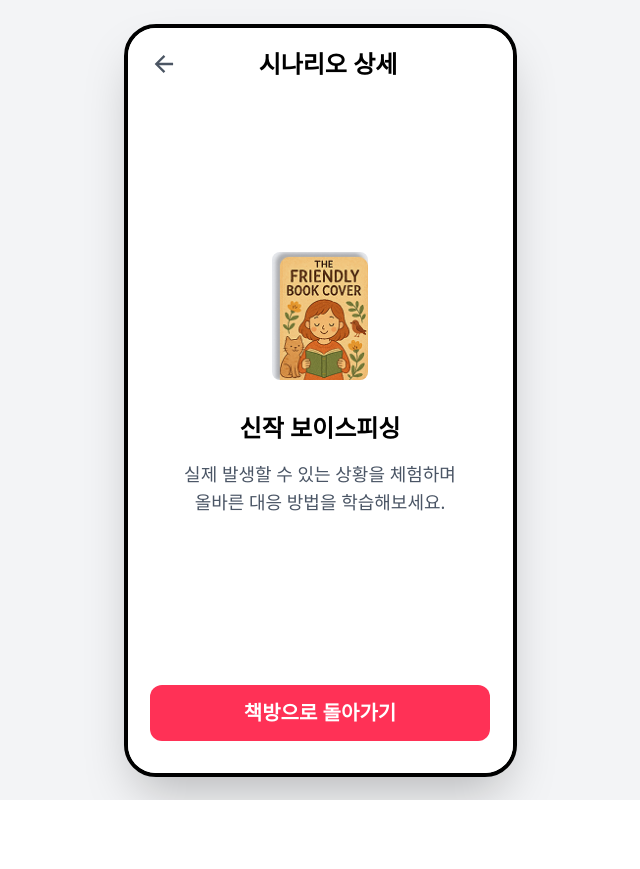
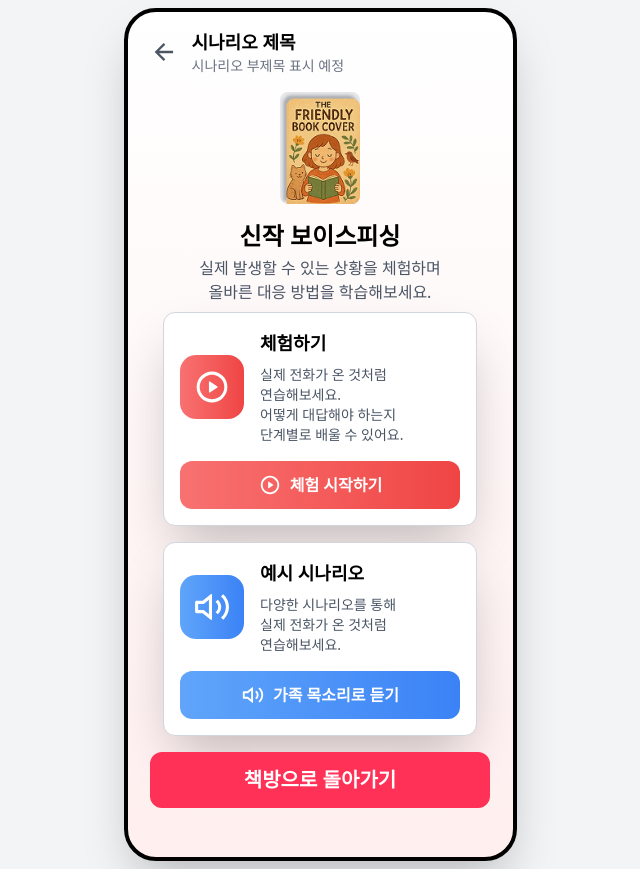
Before and after one commit to Sonjuz/frontend, a React (Vite) app: page / in a window 1280 px wide. Both pictures are taken after a click on the element 528 px from the left and 247 px from the top of the page. Shown: the whole page, without its empty margins (320-960 px from the left). Before the commit the page ends 800 px from the top, so only its background shows below. Built offline with nearby package versions, Linux system fonts and the light colour scheme.

Commit message:
feat: 시나리오 상세 페이지 구현

```diff
--- a/src/components/DefaultLayout.jsx
+++ b/src/components/DefaultLayout.jsx
@@ -3,7 +3,7 @@ import { Outlet } from 'react-router-dom';
 export default function DefaultLayout() {
   return (
     <div className='min-h-screen bg-gray-100 flex items-center justify-center p-2'>
-      <div className='w-[393px] h-[753px] bg-white border-4 border-black rounded-4xl overflow-hidden shadow-2xl'>
+      <div className='w-[393px] h-[853px] bg-gradient-to-b from-white to-[#FFEFEF] border-4 border-black rounded-4xl overflow-hidden shadow-2xl overflow-y-scroll scrollbar-hide'>
         <Outlet />
       </div>
     </div>
--- /dev/null
+++ b/src/components/SimulationButton.jsx
@@ -0,0 +1,31 @@
+export const SimulationButton = ({
+  icon,
+  onClick,
+  disabled,
+  className,
+  children,
+}) => {
+  return (
+    <button
+      className={`
+        flex items-center justify-center
+        w-70 h-12
+        py-3
+        rounded-xl
+        transition-all duration-200
+        disabled:opacity-50 disabled:cursor-not-allowed
+        cursor-pointer
+        ${className}
+      `}
+      onClick={onClick}
+      disabled={disabled}
+    >
+      <div className='flex items-center pr-2'>
+        <img src={icon} alt={icon} className='w-6 h-6' />
+      </div>
+      <span className='text-white text-center font-semibold text-base leading-[21px]'>
+        {children}
+      </span>
+    </button>
+  );
+};
--- a/src/index.css
+++ b/src/index.css
@@ -11,4 +11,10 @@
   .sjz-width {
     width: 393px;
   }
+
+  .scrollbar-hide {
+    scrollbar-width: none;
+    -ms-overflow-style: none;
+    scrollbar-width: none;
+  }
 }
--- a/src/pages/Home/HomePage.jsx
+++ b/src/pages/Home/HomePage.jsx
@@ -12,7 +12,7 @@ export default function HomePage() {
   };
 
   return (
-    <div className='flex flex-col h-full bg-white items-center'>
+    <div className='flex flex-col h-full items-center'>
       <HomeHeader />
       <div className='flex flex-col items-center justify-between h-full my-8'>
         <Bookshelf books={TEMP_SCENARIOS} />
--- a/src/pages/Scenario/ScenarioDetailPage.jsx
+++ b/src/pages/Scenario/ScenarioDetailPage.jsx
@@ -1,6 +1,7 @@
 import React from 'react';
 import { useLocation, useNavigate } from 'react-router-dom';
 import { Button } from '../../components/Button';
+import { SimulationButton } from '../../components/SimulationButton';
 
 const ScenarioDetailHeader = () => {
   const navigate = useNavigate();
@@ -10,16 +11,88 @@ const ScenarioDetailHeader = () => {
   };
 
   return (
-    <div className='flex items-center justify-between p-4'>
-      <button onClick={handleBack} className='text-2xl'>
+    <div className='flex items-center p-4'>
+      <button onClick={handleBack} className='mr-2'>
         <img
           src='/icons/back-btn.svg'
           alt='back'
           className='w-10 h-10 cursor-pointer'
         />
       </button>
-      <h1 className='text-2xl font-bold'>시나리오 상세</h1>
-      <div className='w-6' />
+      <div className='flex flex-col'>
+        <div className='text-lg font-bold'>시나리오 제목</div>
+        <div className='text-sm text-gray-500'>시나리오 부제목 표시 예정</div>
+      </div>
+    </div>
+  );
+};
+
+const ScenarioTrySection = () => {
+  return (
+    <div className='flex items-center gap-2'>
+      <div className='flex flex-col bg-white rounded-xl p-4 gap-4 shadow-2xl border border-gray-300'>
+        <div className='flex items-center'>
+          <div className='w-16 h-16 bg-gradient-to-r from-[#F87171] to-[#EF4444] rounded-2xl flex items-center justify-center'>
+            <img src='/icons/simulate.svg' alt='재생' className='w-10 h-10' />
+          </div>
+          <div className='flex flex-col ml-4'>
+            <div className='text-black text-lg font-bold mb-2'>체험하기</div>
+            <div className='text-gray-600 text-sm w-44'>
+              실제 전화가 온 것처럼
+              <br />
+              연습해보세요.
+              <br />
+              어떻게 대답해야 하는지
+              <br />
+              단계별로 배울 수 있어요.
+            </div>
+          </div>
+        </div>
+        <SimulationButton
+          icon='/icons/simulate.svg'
+          onClick={() => {}}
+          className={
+            'bg-gradient-to-r from-[#F87171] to-[#EF4444] focus:outline-none focus:ring-2 focus:ring-[#EF4444] focus:ring-offset-2'
+          }
+        >
+          체험 시작하기
+        </SimulationButton>
+      </div>
+    </div>
+  );
+};
+
+const ListeningScenarioSection = () => {
+  return (
+    <div className='flex items-center gap-2'>
+      <div className='flex flex-col bg-white rounded-xl p-4 gap-4 shadow-2xl border border-gray-300'>
+        <div className='flex items-center'>
+          <div className='w-16 h-16 bg-gradient-to-r from-[#60A5FA] to-[#3B82F6] rounded-2xl flex items-center justify-center'>
+            <img src='/icons/listening.svg' alt='듣기' className='w-10 h-10' />
+          </div>
+          <div className='flex flex-col ml-4'>
+            <div className='text-black text-lg font-bold mb-2'>
+              예시 시나리오
+            </div>
+            <div className='text-gray-600 text-sm w-44'>
+              다양한 시나리오를 통해
+              <br />
+              실제 전화가 온 것처럼
+              <br />
+              연습해보세요.
+            </div>
+          </div>
+        </div>
+        <SimulationButton
+          icon='/icons/listening.svg'
+          onClick={() => {}}
+          className={
+            'bg-gradient-to-r from-[#60A5FA] to-[#3B82F6] focus:outline-none focus:ring-2 focus:ring-[#3B82F6] focus:ring-offset-2'
+          }
+        >
+          가족 목소리로 듣기
+        </SimulationButton>
+      </div>
     </div>
   );
 };
@@ -34,24 +107,30 @@ export default function ScenarioDetailPage() {
   };
 
   return (
-    <div className='flex flex-col h-full bg-white'>
+    <div className='flex flex-col h-full pb-4'>
       <ScenarioDetailHeader />
-      <div className='flex-1 flex flex-col items-center justify-center px-6'>
-        <div className='w-24 h-32 bg-gray-200 rounded-lg mb-8 flex items-center justify-center'>
+      <div className='flex flex-col items-center px-6'>
+        <div className='w-20 h-28 bg-gray-200 rounded-lg mb-4 flex items-center justify-center'>
           <img
             src='/images/temp-book.png'
             alt={title}
             className='w-full h-full object-cover rounded-lg'
           />
         </div>
-        <p className='text-2xl font-bold mb-4 text-center'>{title}</p>
-        <p className='text-lg text-gray-600 mb-4 text-center'>
-          실제 발생할 수 있는 상황을 체험하며
-          <br />
-          올바른 대응 방법을 학습해보세요.
-        </p>
+        <div className='flex flex-col gap-y-1 mb-2'>
+          <p className='text-2xl font-bold text-center'>{title}</p>
+          <p className='text-base text-gray-600 text-center'>
+            실제 발생할 수 있는 상황을 체험하며
+            <br />
+            올바른 대응 방법을 학습해보세요.
+          </p>
+        </div>
       </div>
-      <div className='flex justify-center mb-8'>
+      <div className='flex items-center flex-col gap-4'>
+        <ScenarioTrySection />
+        <ListeningScenarioSection />
+      </div>
+      <div className='flex justify-center my-4'>
         <Button
           className='w-[340px] h-[56px] bg-sjz-red-main text-white text-xl font-bold rounded-xl'
           buttonText='책방으로 돌아가기'
```
Also changed, not shown: public/icons/listening.svg (added), public/icons/simulate.svg (added).
